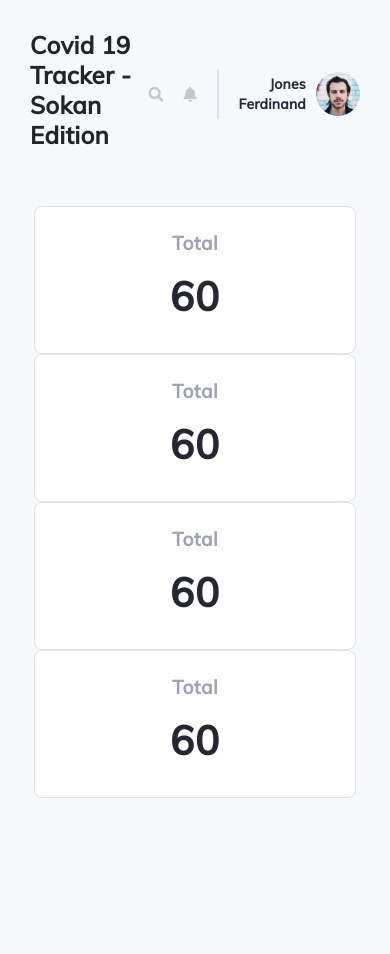
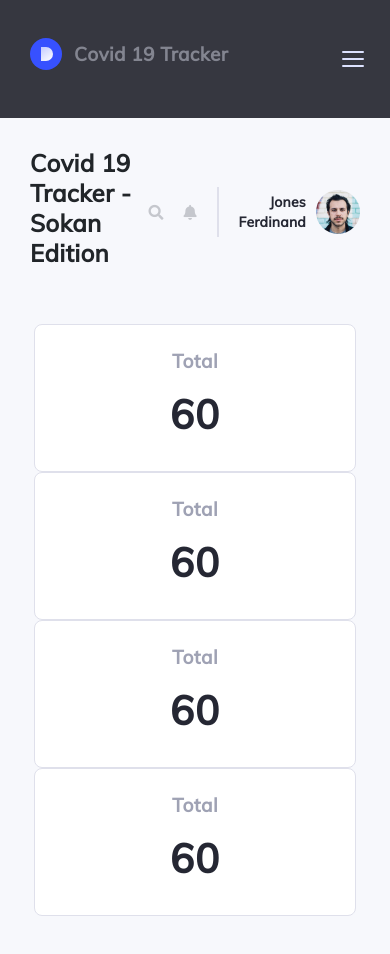
Before and after one commit to mdh550/dashboard-panel, a plain HTML site: page index.html in a window 390 px wide. Before the commit the page ends 844 px from the top, so only its background shows below. Drawn offline with nearby package versions, Linux system fonts and the light colour scheme.

Commit message:
correct responsive collapse menu

```diff
--- a/css/style.css
+++ b/css/style.css
@@ -33,6 +33,41 @@ body{
     font-size: 15px;
     padding-right: 20px;
     cursor: pointer;
+}
+
+.navbar{
+    background-color: #363740;
+}
+
+button:focus{
+    outline-style: none;
+    background-color: rgb(159 162 180 / 0.08);
+}
+
+.icon-bar{
+    background-color: #DDE2FF;
+    display: block;
+    width: 22px;
+    height: 2px;
+    border-radius: 1px;
+}
+
+.icon-bar+.icon-bar{
+    margin-top: 5px;
+}
+
+.navbar-toggle{
+    border-color: #333;
+    position: relative;
+    float: right;
+    padding: 9px 10px;
+    margin-right: 15px;
+    margin-top: 8px;
+    margin-bottom: 8px;
+    background-color: transparent;
+    background-image: none;
+    border: 1px solid transparent;
+    border-radius: 4px;
 }
 
 .sidebar{
@@ -126,29 +161,3 @@ hr{
     letter-spacing: 1px;
     color: #252733;
 }
-
-
-/*
-.row::after {
-    content: "";
-    clear: both;
-    display: table;
-}
-
-[class*="col-"] {
-    float: left;
-    padding: 15px;
-}
-
-  .col-1 {width: 8.33%;}
-  .col-2 {width: 16.66%;}
-  .col-3 {width: 25%;}
-  .col-4 {width: 33.33%;}
-  .col-5 {width: 41.66%;}
-  .col-6 {width: 50%;}
-  .col-7 {width: 58.33%;}
-  .col-8 {width: 66.66%;}
-  .col-9 {width: 75%;}
-  .col-10 {width: 83.33%;}
-  .col-11 {width: 91.66%;}
-  .col-12 {width: 100%;} */
--- a/index.html
+++ b/index.html
@@ -12,19 +12,24 @@
         <script src="./js/code.js"></script>
     </head>
     <body>
+        <header class="navbar col-sm-12 col-md-4 col-lg-3 col-xl-3">
+            <div class="logo-info d-flex flex-nowrap align-items-center">
+                <span class="circle-blue d-flex flex-nowrap align-items-center justify-content-center">
+                    <span class="d-logo "></span>
+                </span>
+
+            <h5>Covid 19 Tracker</h5>
+        </div>
+        <button class="navbar-toggle d-md-none collapsed" type="button" data-bs-toggle="collapse" data-bs-target="#sidebarnav" aria-controls="sidebarnav" aria-expanded="false" aria-label="Toggle navigation">
+            <span class="icon-bar"></span>
+            <span class="icon-bar"></span>
+            <span class="icon-bar"></span>
+          </button>
+        </header>
         <div class="container-fluid">
             <div class="row">
                 <div id="sidebarnav" class="col-sm-12 col-md-4 col-lg-3 col-xl-3 d-md-block sidebar collapse">
-                    <div class="logo-info d-flex flex-nowrap align-items-center">
-                            <span class="circle-blue d-flex flex-nowrap align-items-center justify-content-center">
-                                <span class="d-logo "></span>
-                            </span>
 
-                        <h5>Covid 19 Tracker</h5>
-                    </div>
-                    <button class="navbar-toggler position-absolute d-md-none collapsed" type="button" data-bs-toggle="collapse" data-bs-target="#sidebarMenu" aria-controls="sidebarMenu" aria-expanded="false" aria-label="Toggle navigation">
-                        <span class="navbar-toggler-icon"></span>
-                      </button>
                     <div class="side-menu">
                         <ul class="nav flex-column">
                             <li class="nav-item active">
```
